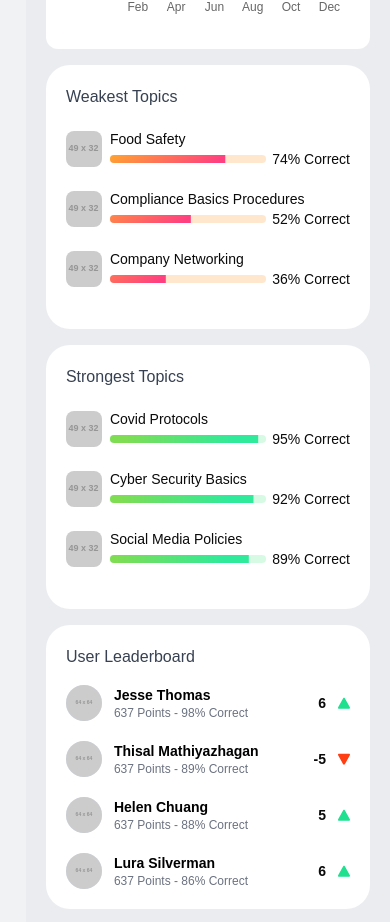
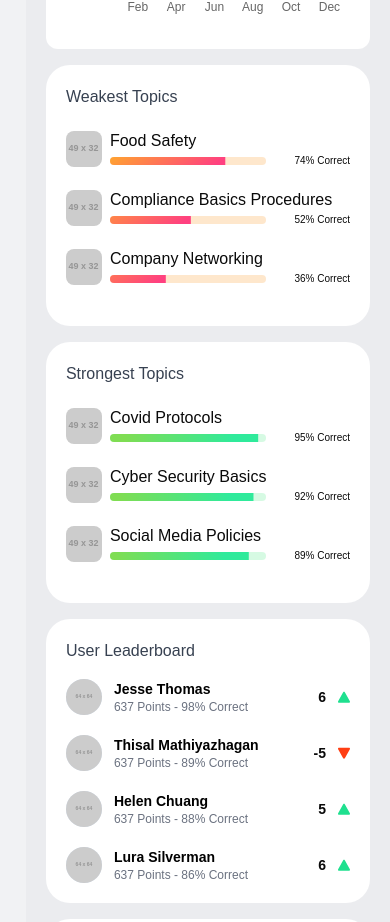
Before and after one commit to SK-x7/Puresoft-labs-assignment, a Next.js app: page /dashboard in a window 390 px wide. Shown: the part 829-1751 px from the top of the page. Built offline with nearby package versions, Linux system fonts and the light colour scheme.

Commit message:
topicItem mobile view bug fixed

```diff
--- a/app/_components/TopicItem.tsx
+++ b/app/_components/TopicItem.tsx
@@ -22,7 +22,7 @@ function TopicItem({
       </div>
 
       <div className="flex-1 flex flex-col">
-        <span className="text-sm md:text-base">{topic?.name}</span>
+        <span className=" md:text-base">{topic?.name}</span>
         <div className="flex justify-between items-center  !w-full">
           {topicName === "weakest" ? (
             <div className="w-3/4 sm:w-4/5 lg:w-3/4">
@@ -39,7 +39,7 @@ function TopicItem({
               ></ProgressGreen>
             </div>
           )}
-          <span className="  capitalize text-sm w-2/5 lg:w-1/4 flex justify-end">
+          <span className="  capitalize !text-[10px] min-[420px]:!text-sm w-2/5 lg:w-1/4 flex justify-end text-end">
             {topic?.correct_percentage}% correct
           </span>
         </div>
--- a/app/layout.tsx
+++ b/app/layout.tsx
@@ -37,7 +37,7 @@ export default function RootLayout({
           style={
             {
               "--sidebar-width": "15rem",
-              "--sidebar-width-mobile": "12rem",
+              "--sidebar-width-mobile": "8rem",
             } as React.CSSProperties
           }
         >
```
